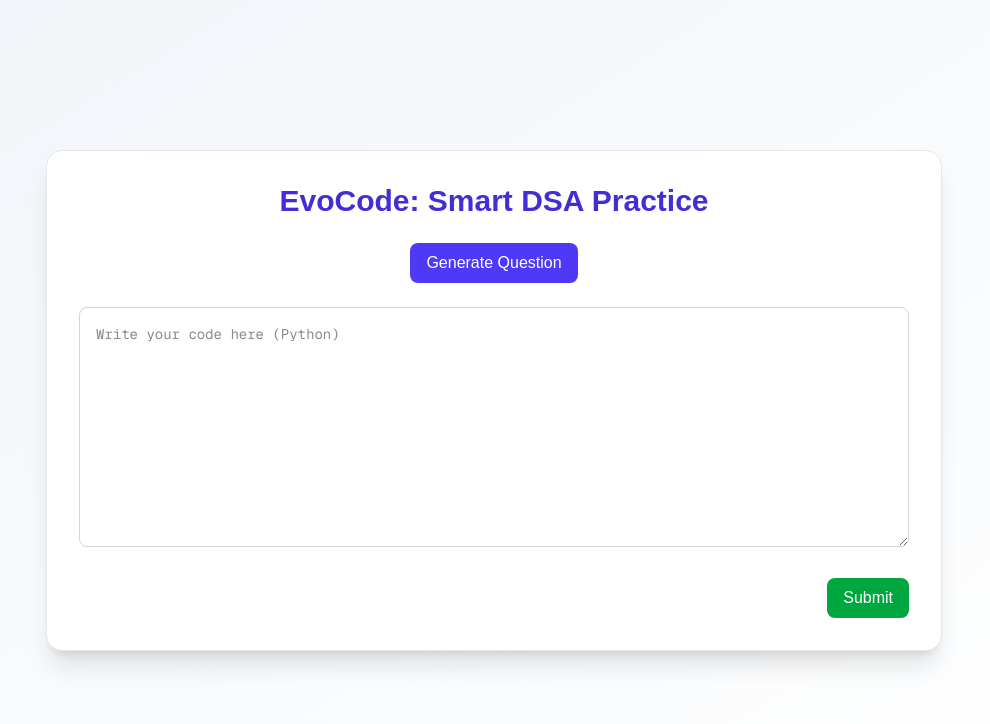
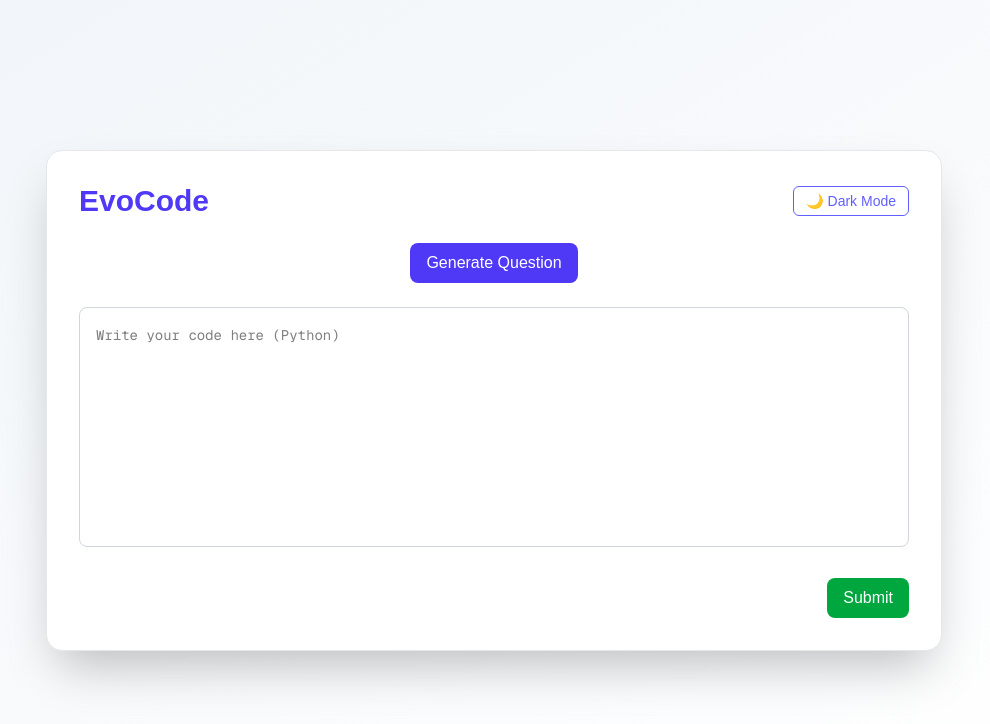
Before and after one commit to Ramya12805/EvoCode, a Next.js app: page / in a window 1280 px wide. Shown: the top 724 px of the page, without its empty margins (146-1136 px from the left). Built offline with nearby package versions, Linux system fonts and the light colour scheme.

Commit message:
added dark mode and removed unecessary characters from the prompt response in ui

```diff
--- a/app/page.tsx
+++ b/app/page.tsx
@@ -7,6 +7,16 @@ export default function Home() {
   const [code, setCode] = useState('');
   const [result, setResult] = useState('');
   const [loading, setLoading] = useState(false);
+  const [darkMode, setDarkMode] = useState(false);
+
+  // Utility to strip markdown like #, **, etc.
+  const stripMarkdown = (text: string) => {
+    return text
+      .replace(/[#*_`>-]/g, '') // remove markdown chars
+      .replace(/\[(.*?)\]\(.*?\)/g, '$1') // remove markdown links
+      .replace(/\n{3,}/g, '\n\n') // limit empty lines
+      .trim();
+  };
 
   const handleGenerate = async () => {
     setLoading(true);
@@ -23,7 +33,7 @@ export default function Home() {
     });
 
     const data = await res.json();
-    setQuestion(data.text);
+    setQuestion(stripMarkdown(data.text));
     setLoading(false);
   };
 
@@ -43,14 +53,22 @@ export default function Home() {
     });
 
     const data = await res.json();
-    setResult(data.text);
+    setResult(stripMarkdown(data.text));
     setLoading(false);
   };
 
   return (
-    <main className="min-h-screen bg-gradient-to-br from-slate-100 to-white flex items-center justify-center px-4 py-12">
-      <div className="w-full max-w-4xl bg-white shadow-xl rounded-2xl p-8 space-y-6 border border-gray-200">
-        <h1 className="text-3xl font-bold text-center text-indigo-700">EvoCode: Smart DSA Practice</h1>
+    <main className={`${darkMode ? 'bg-gray-900 text-white' : 'bg-gradient-to-br from-slate-100 to-white text-gray-900'} min-h-screen flex items-center justify-center px-4 py-12`}>
+      <div className={`w-full max-w-4xl shadow-2xl rounded-2xl p-8 space-y-6 border ${darkMode ? 'bg-gray-800 border-gray-700' : 'bg-white border-gray-200'}`}>
+        <div className="flex justify-between items-center">
+          <h1 className="text-3xl font-bold text-indigo-600">EvoCode</h1>
+          <button
+            onClick={() => setDarkMode(!darkMode)}
+            className="text-sm text-indigo-500 border border-indigo-500 px-3 py-1 rounded-md hover:bg-indigo-500 hover:text-white transition"
+          >
+            {darkMode ? '☀️ Light Mode' : '🌙 Dark Mode'}
+          </button>
+        </div>
 
         <div className="flex justify-center">
           <button
@@ -62,7 +80,7 @@ export default function Home() {
         </div>
 
         {question && (
-          <div className="bg-indigo-50 p-4 rounded-md border border-indigo-300 text-indigo-900 font-medium whitespace-pre-wrap">
+          <div className={`p-4 rounded-md border ${darkMode ? 'bg-gray-700 border-indigo-400 text-white' : 'bg-indigo-50 border-indigo-300 text-indigo-900'} whitespace-pre-wrap`}>
             {question}
           </div>
         )}
@@ -71,7 +89,11 @@ export default function Home() {
           placeholder="Write your code here (Python)"
           value={code}
           onChange={(e) => setCode(e.target.value)}
-          className="w-full h-60 p-4 border border-gray-300 rounded-lg focus:outline-none focus:ring-2 focus:ring-indigo-400 font-mono text-sm"
+          className={`w-full h-60 p-4 border rounded-lg font-mono text-sm resize-none leading-relaxed ${
+            darkMode
+              ? 'bg-gray-900 text-white border-gray-600 focus:ring-indigo-400'
+              : 'bg-white text-black border-gray-300 focus:ring-indigo-400'
+          } focus:outline-none focus:ring-2`}
         />
 
         <div className="flex justify-end gap-4">
@@ -85,8 +107,10 @@ export default function Home() {
         </div>
 
         {result && (
-          <div className="mt-4 p-4 bg-yellow-50 border-l-4 border-yellow-500 rounded-md text-gray-800 whitespace-pre-wrap text-sm leading-relaxed">
-            <h2 className="font-semibold text-yellow-700 mb-2">Assessment Report:</h2>
+          <div className={`mt-4 p-4 rounded-md border-l-4 text-sm whitespace-pre-wrap leading-relaxed ${
+            darkMode ? 'bg-gray-700 border-yellow-500 text-yellow-100' : 'bg-yellow-50 border-yellow-500 text-gray-800'
+          }`}>
+            <h2 className="font-semibold mb-2">Assessment Report:</h2>
             {result}
           </div>
         )}
```
